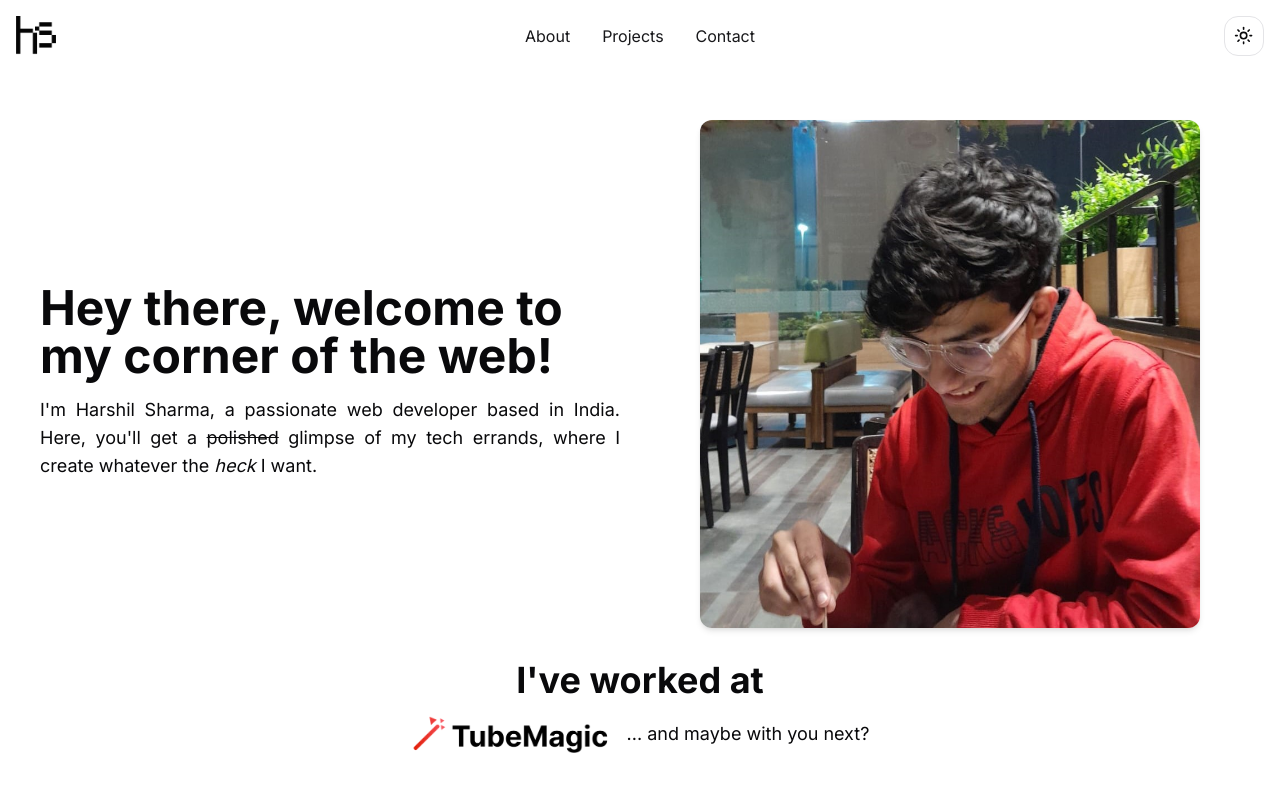
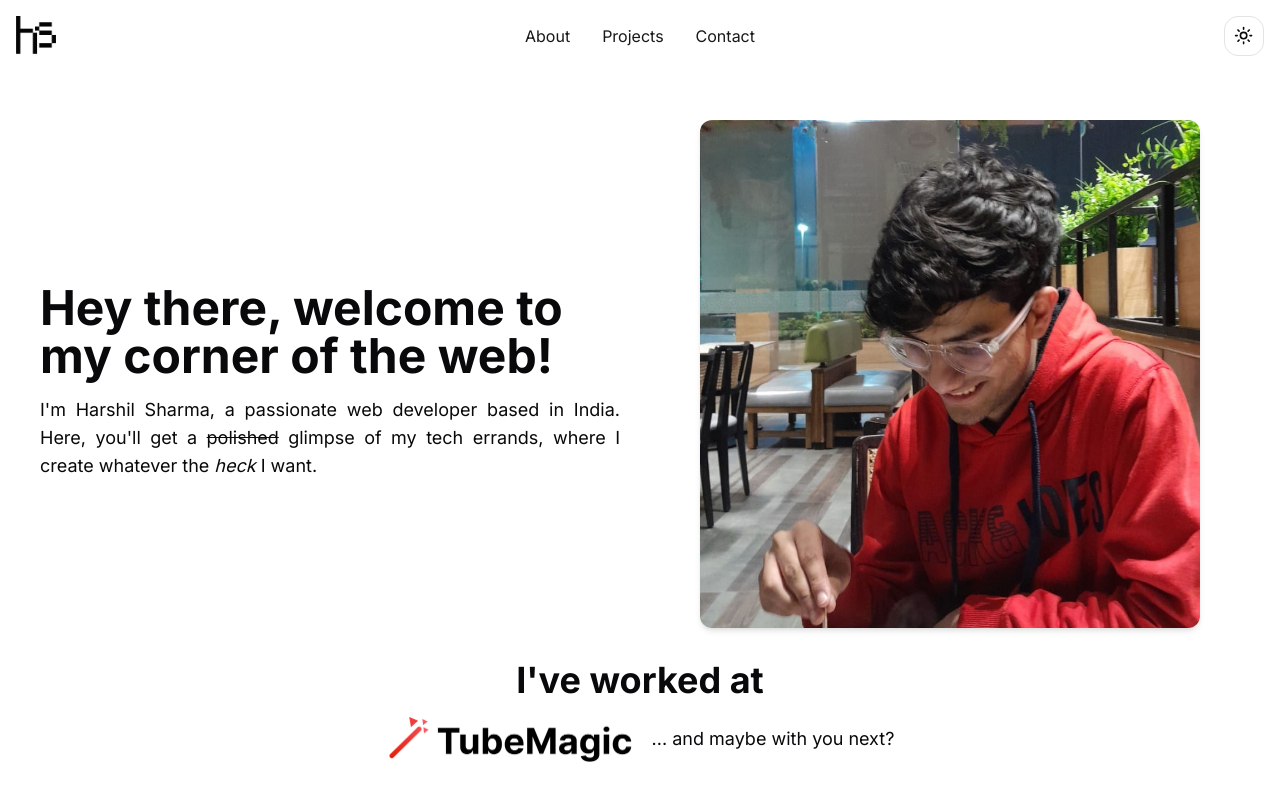
Before and after one commit to harshilshrma/my-portfolio, a Next.js app in the folder my-portfolio/: page / in a window 1280 px wide. Shown: the top 800 px of the page. Built offline with nearby package versions, Linux system fonts and the light colour scheme.

Commit message:
fixed vercel error

```diff
--- a/my-portfolio/components/Alert.tsx
+++ b/my-portfolio/components/Alert.tsx
@@ -24,7 +24,7 @@ export default function AlertText() {
             {isSmallScreen && (
                 <Alert variant="destructive">
                     <Frown className="h-4 w-4" />
-                    <AlertTitle>Uh-oh! This site isn't optimized for smaller screens yet. </AlertTitle>
+                    <AlertTitle>Uh-oh! This site isn&apos;t optimized for smaller screens yet. </AlertTitle>
                     <AlertDescription>
                     Please switch to a desktop or laptop for now. Optimization coming soon!
                     </AlertDescription>
--- a/my-portfolio/components/Clients.tsx
+++ b/my-portfolio/components/Clients.tsx
@@ -20,7 +20,7 @@ export default function Clients() {
                 <Image
                     src={isDarkMode ? "/tubemagic.png" : "/tm.png"}
                     alt="tubemagic"
-                    width={200}
+                    width={250}
                     height={100}
                 />
                 <div className="text-lg">... and maybe with you  next?</div>
```
